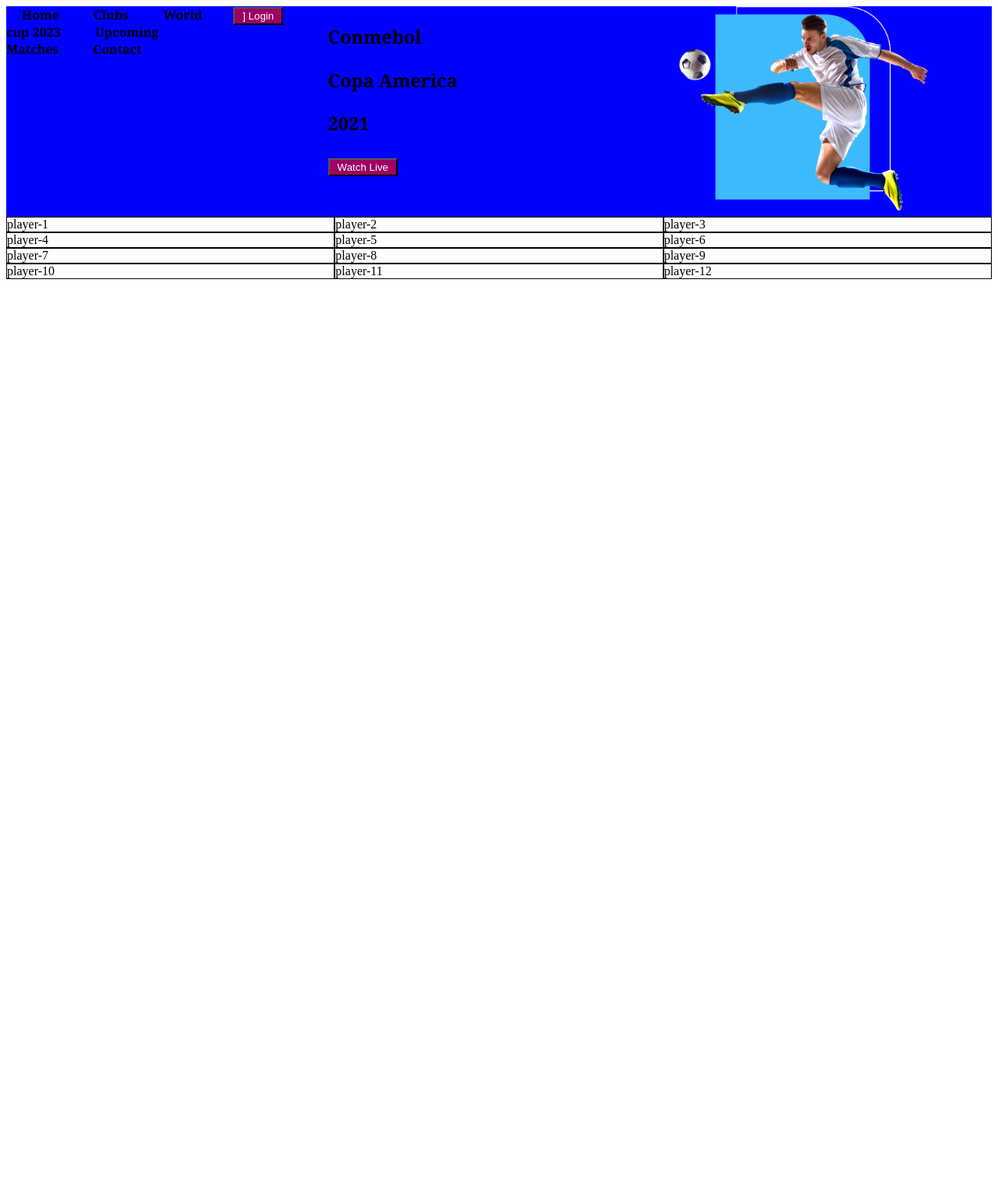
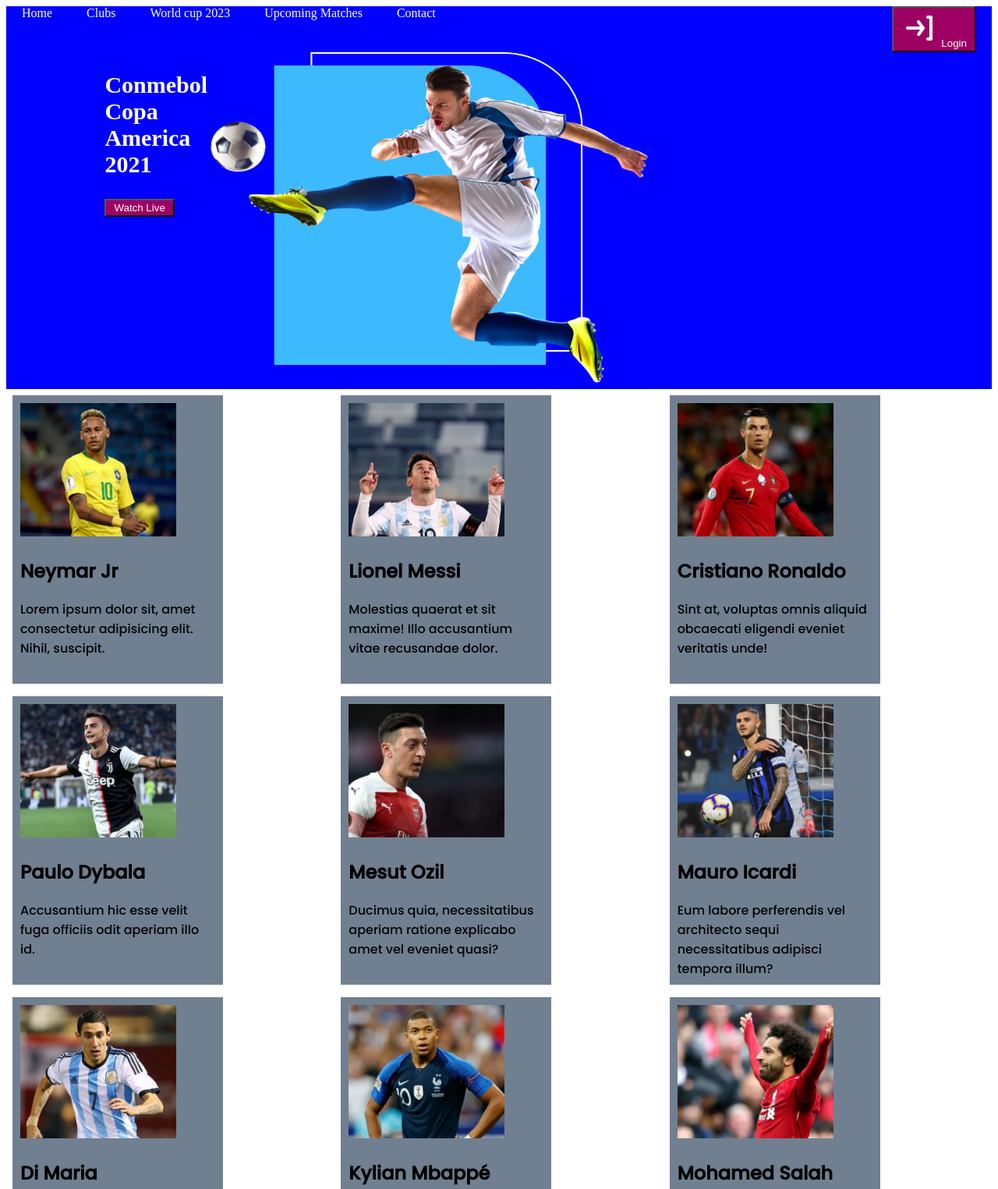
Before and after one commit to TiRavien/responsive-football, a plain HTML site: page index.html in a window 1280 px wide. Shown: the top 1525 px of the page at 78% size. Before the commit the page ends 800 px from the top, so only its background shows below. Drawn offline with Linux system fonts and the light colour scheme.

Commit message:
initial commit

```diff
--- a/index.html
+++ b/index.html
@@ -6,16 +6,13 @@
     <meta http-equiv="X-UA-Compatible" content="IE=edge">
     <meta name="viewport" content="width=device-width, initial-scale=1.0">
     <title>Responsive Football</title>
-    <link rel="preconnect" href="https://fonts.googleapis.com">
-    <link rel="preconnect" href="https://fonts.gstatic.com" crossorigin>
-    <link href="https://fonts.googleapis.com/css2?family=Noto+Serif:wght@700&display=swap" rel="stylesheet">
     <link rel="stylesheet" href="styles/style.css">
 </head>
 
 <body>
-    <section class="main">
+    <header class="main">
         <nav>
-            <span class="menu">
+            <span>
                 <a href="">Home</a>
                 <a href="">Clubs</a>
                 <a href="">World cup 2023</a>
@@ -23,34 +20,107 @@
                 <a href="">Contact</a>
             </span>
             <span>
-                <a href=""><button>] Login</button></a>
+                <a href=""><button><img src="images/Social Icons/login.png" alt=""> Login</button></a>
             </span>
         </nav>
-        <section>
-            <div class="half-width">
-                <h1>Conmebol</h1>
-                <h1>Copa America</h1>
-                <h1>2021</h1>
+        <section class="half-width">
+            <div class="header">
+                <h1>Conmebol Copa America 2021</h1>
                 <button>Watch Live</button>
             </div>
-            <div class="half-width">
+            <div>
                 <img src="images/banner.png" alt="">
             </div>
         </section>
+    </header>
+    <main>
+        <section class="main-container">
+            <div class="player">
+                <img src="images/players/player-1.png" alt="">
+                <h2>Neymar Jr</h2>
+                <p>Lorem ipsum dolor sit, amet consectetur adipisicing elit. Nihil, suscipit.</p>
+            </div>
+            <div class="player">
+                <img src="images/players/player-2.png" alt="">
+                <h2>Lionel Messi</h2>
+                <p>Molestias quaerat et sit maxime! Illo accusantium vitae recusandae dolor.</p>
+            </div>
+            <div class="player">
+                <img src="images/players/player-3.png" alt="">
+                <h2>Cristiano Ronaldo</h2>
+                <p>Sint at, voluptas omnis aliquid obcaecati eligendi eveniet veritatis unde!</p>
+            </div>
+            <div class="player">
+                <img src="images/players/player-4.png" alt="">
+                <h2>Paulo Dybala</h2>
+                <p>Accusantium hic esse velit fuga officiis odit aperiam illo id.</p>
+            </div>
+            <div class="player">
+                <img src="images/players/player-5.png" alt="">
+                <h2>Mesut Ozil</h2>
+                <p>Ducimus quia, necessitatibus aperiam ratione explicabo amet vel eveniet quasi?</p>
+            </div>
+            <div class="player">
+                <img src="images/players/player-6.png" alt="">
+                <h2>Mauro Icardi</h2>
+                <p>Eum labore perferendis vel architecto sequi necessitatibus adipisci tempora illum?</p>
+            </div>
+            <div class="player">
+                <img src="images/players/player-7.png" alt="">
+                <h2>Di Maria</h2>
+                <p>Magni, eum suscipit. Nemo a reprehenderit quas quibusdam voluptatem quod!</p>
+            </div>
+            <div class="player">
+                <img src="images/players/player-8.png" alt="">
+                <h2>Kylian Mbappé</h2>
+                <p>Illo sapiente consectetur commodi quibusdam aliquid voluptatibus omnis quo animi.</p>
+            </div>
+            <div class="player">
+                <img src="images/players/player-9.png" alt="">
+                <h2>Mohamed Salah</h2>
+                <p>Modi natus aut dolorum incidunt doloribus eveniet debitis corrupti facere.</p>
+            </div>
+            <div class="player">
+                <img src="images/players/player-10.png" alt="">
+                <h2>Harry Kane</h2>
+                <p>Iure accusantium mollitia qui debitis quasi placeat, distinctio eligendi deserunt!</p>
+            </div>
+            <div class="player">
+                <img src="images/players/player-11.png" alt="">
+                <h2>Kevin De Bruyne</h2>
+                <p>Accusamus sapiente excepturi, officia error eveniet facilis deserunt suscipit atque!</p>
+            </div>
+            <div class="player">
+                <img src="images/players/player-12.png" alt="">
+                <h2>Philippe Coutinho</h2>
+                <p>Modi illum quis eos quaerat ipsum eaque at consequatur sunt?</p>
+            </div>
+        </section>
+    </main>
+    <section class="half-width">
+        <div>
+            <h1>All Highlights Copa America 2021</h1>
+            <p>Amet minim mollit non deserunt ullamco est sit
+                aliqua dolor do amet sint. Velit officia consequat
+                duis enim velit mollit. Exercitation veniam
+                consequat sunt nostrud amet.</p>
+            <button>Watch Now</button>
+        </div>
+        <div>
+            <img src="images/match.png" alt="">
+        </div>
     </section>
-    <div class="grid-container">
-        <div class="grid-cell">player-1</div>
-        <div class="grid-cell">player-2</div>
-        <div class="grid-cell">player-3</div>
-        <div class="grid-cell">player-4</div>
-        <div class="grid-cell">player-5</div>
-        <div class="grid-cell">player-6</div>
-        <div class="grid-cell">player-7</div>
-        <div class="grid-cell">player-8</div>
-        <div class="grid-cell">player-9</div>
-        <div class="grid-cell">player-10</div>
-        <div class="grid-cell">player-11</div>
-        <div class="grid-cell">player-12</div>
+    <div>
+        <div class="last-menu">
+            <img src="images/Logo.png" alt="">
+            <img src="images/Social Icons/Dribbble.png" alt="">
+            <img src="images/Social Icons/Instagram.png" alt="">
+            <img src="images/Social Icons/Twitter.png" alt="">
+            <img src="images/Social Icons/Youtube.png" alt="">
+        </div>
+        <footer>
+            <p> Copyright <i class="far fa-copyright"></i> 2022 Football</p>
+        </footer>
     </div>
 </body>
 
--- a/styles/style.css
+++ b/styles/style.css
@@ -1,22 +1,38 @@
+/* fonts */
+@import url('https://fonts.googleapis.com/css2?family=Poppins:wght@500&display=swap');
+/* common styles */
 .main{
-    background-color: blue;
-}
-body section{
-    font-family: 'Noto Serif', serif;
+    background-color: Blue;
+    color: #FFFFFF;
 }
 h1{
     font size: 50px;
 }
-section{
+.half-width{
     display: flex;
-}
-.half-width{
     width: 50%;
     font-size: 20px;
-    padding-left: 5%;
+    padding-left: 10%;
+}
+.header{
+    height: 230px;
+    width: 485px;
+    left: 156px;
+    top: 207px;
+    border-radius: nullpx;
 }
 .half-width img{
-    width: 80%;
+    height: 427px;
+    width: 567px;
+    left: 717px;
+    top: 2889px;
+    border-radius: 0px;
+
+    /* height: 438px;
+    width: 563px;
+    left: 1299px;
+    top: 153px;
+    border-radius: 0px;     */
 }
 button{
     color: white;
@@ -24,24 +40,64 @@
     padding: 2px 10px;
 }
 nav a{
-    /* display: flex;
-    flex-direction: row;
-    align-items: flex-start;
-    padding: 0px;
-    position: static; */
+    /* height: 24px;
+    width: 587px;
+    left: 0px;
+    top: 10px;
+    border-radius: 0px; */
     width: 50%;
     text-decoration: none;
-    color: black;
+    color:#FFFFFF;
     padding: 10px 20px;
 }
 nav{
     display: flex;
-    justify-content: space-between;
+    justify-content:space-between;
 }
-.grid-container{
+.main-container{
+    font-family: 'Poppins', sans-serif;
+    background-color: #FFFFFF;
     display: grid;
-    grid-template-columns:repeat(3, 1fr);
+    grid-template-columns: repeat(3 , 1fr);
 }
-.grid-cell{
-    border: 1px solid black;
+.player{
+    float: left;
+    width: 250px;
+    height: 350px;
+    border: 3px solid white;
+    margin: 5px;
+    padding: 10px;
+    left: 10px;
+    top: 10px;
+    background-color: slategray;
+    /* height: 426px;
+    width: 300px;
+    left: 15px;
+    top: 15px;
+    margin-top: 100px;
+    margin-left: 80px; */
+    /* padding-top: 50px;
+    padding-right: 30px;
+    padding-bottom: 50px;
+    padding-left: 80px; */
 }
+.player img{
+    width: 200px;
+}
+/* @media (max-width: 700px) {
+    margin-bottom: 20px;
+}
+.menu-container{
+    flex-direction: column;
+}
+@media (min-width: 900px) {
+
+} */
+.last-menu{
+    height: 200px;
+    width: 400px;
+    left: 3000px;
+    top: 3474px;
+    border-radius: 0px;
+
+}
```
